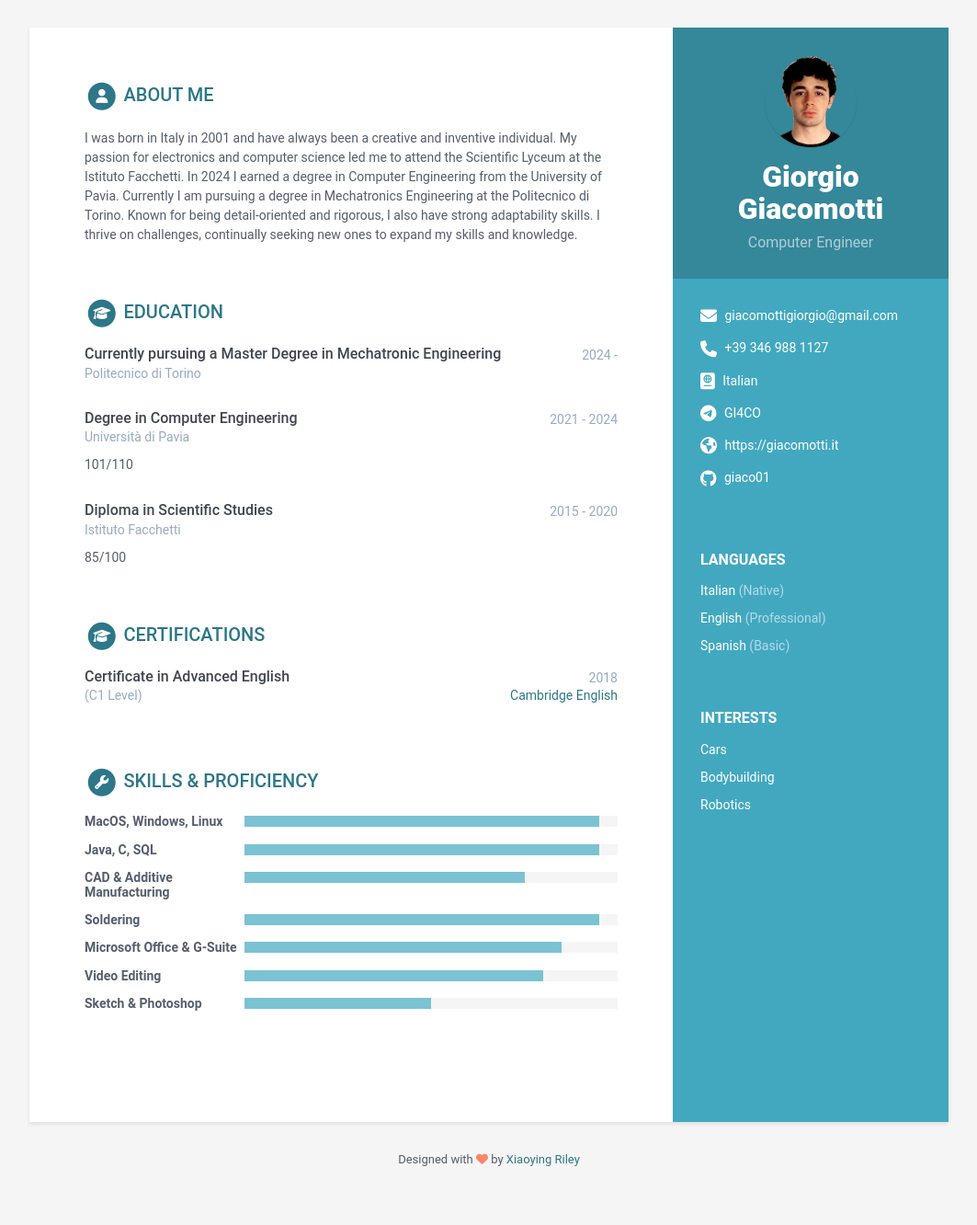
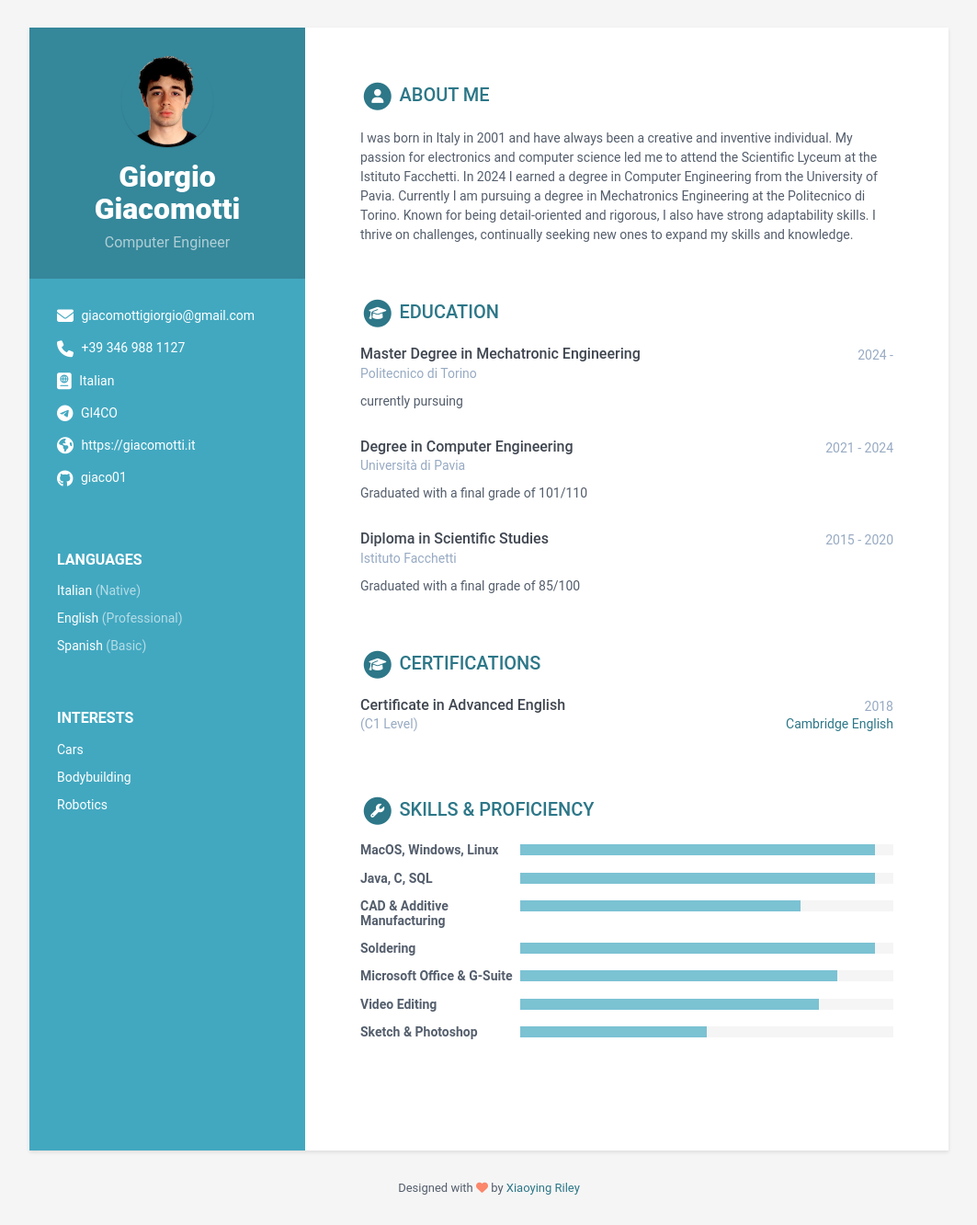
Before and after one commit to giaco01/giaco01.github.io, a Jekyll site: the page built from index.html, in a window 1280 px wide. Shown: the whole page at 92% size, without its empty margins (108-1171 px from the left). Built offline with Jekyll 4.4.1, drawn with Linux system fonts in a browser that asks for light colours; before the commit the page ends 1301 px from its top, so only the background shows below that.

Commit message:
Update data.yml

```diff
--- a/_data/data.yml
+++ b/_data/data.yml
@@ -3,7 +3,7 @@
 #
 
 sidebar:
-    position: right # position of the sidebar : left or right
+    position: left # position of the sidebar : left or right
     about: False # set to False or comment line if you want to remove the "how to use?" in the sidebar
     education: False # set to False if you want education in main section instead of in sidebar
 
@@ -71,20 +71,20 @@ career-profile:
 education:
     title: Education
     info:
-      - degree: Currently pursuing a Master Degree in Mechatronic Engineering
+      - degree: Master Degree in Mechatronic Engineering
         university: Politecnico di Torino
         time: 2024 -
-        details: |
+        details: currently pursuing
 
       - degree: Degree in Computer Engineering
         university: Università di Pavia
         time: 2021 - 2024
-        details: 101/110
+        details: Graduated with a final grade of 101/110
 
       - degree: Diploma in Scientific Studies
         university: Istituto Facchetti
         time: 2015 - 2020
-        details: 85/100
+        details: Graduated with a final grade of 85/100
 
 
 certifications:
```
